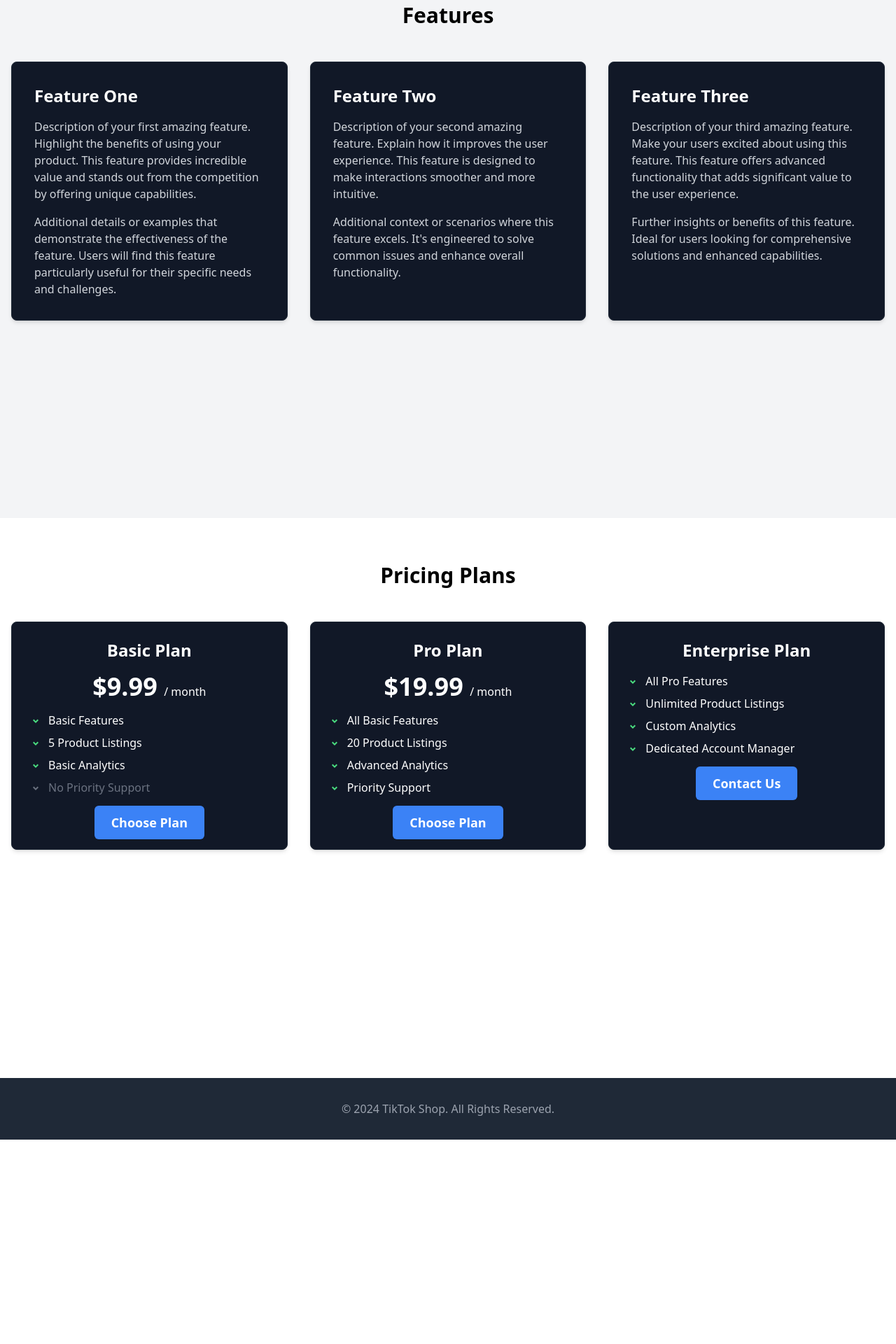
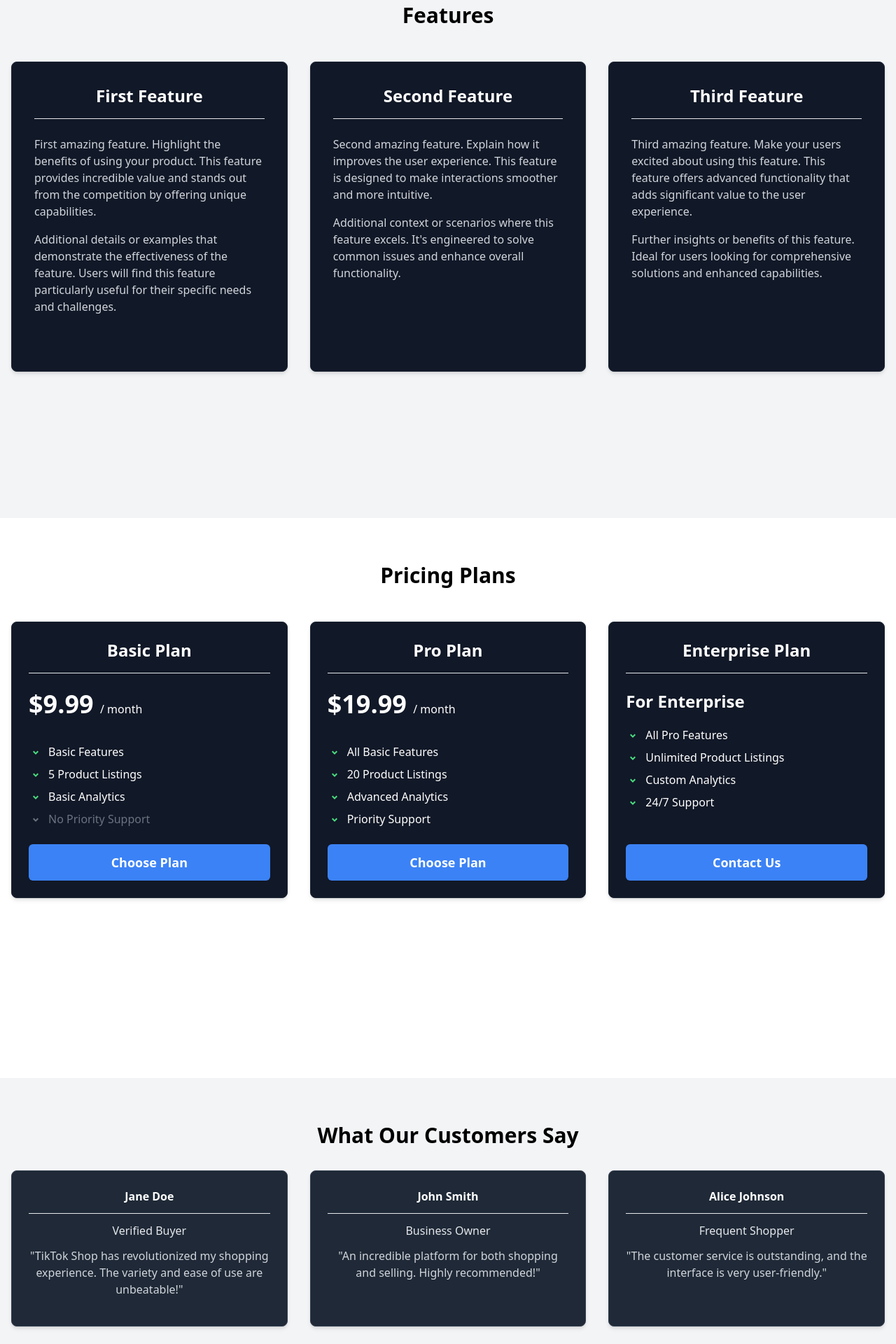
Before and after one commit to Ameer-Hamza289/Notification_System, a React (Vite) app in the folder notification_system/: page / in a window 1280 px wide. Shown: the part 860-2780 px from the top of the page at 70% size. Before the commit the page ends 2488 px from the top, so only its background shows below. Built offline with nearby package versions, Linux system fonts and the light colour scheme.

Commit message:
add one more section in home page and some changes in styling

```diff
--- a/notification_system/src/components/Home.tsx
+++ b/notification_system/src/components/Home.tsx
@@ -34,13 +34,13 @@ const Home: React.FC = () => {
         }}>
 
         <div className="text-center">
-          <h1 className="text-4xl font-bold mb-4 text-green-50">Welcome to TikTok Shop</h1>
-          <p className="text-xl mb-8">
+          <h1 className="text-4xl font-extrabold mb-4 text-white">Welcome to TikTok Shop</h1>
+          <p className="text-xl mb-8 font-extrabold">
             Your one-stop platform for shopping and selling amazing products
           </p>
           <a
             onClick={handleStarted}
-            className="text-blue-500 bg-white hover:bg-gray-100 px-6 py-3 rounded-md text-lg font-semibold cursor-pointer"
+            className="text-blue-500  bg-white hover:bg-gray-100 px-6 py-3 rounded-md text-lg font-semibold cursor-pointer"
           >
             Get Started
           </a>
@@ -56,20 +56,22 @@ const Home: React.FC = () => {
 
       {/* <!-- Feature One --> */}
 
-      <div className="p-8 bg-gray-900 text-white rounded-lg shadow-md border border-gray-800 transition-transform transform hover:scale-105 hover:bg-gray-800 hover:shadow-xl hover:shadow-gray-700 duration-300 ease-in-out text-left">
-        <h3 className="text-2xl font-semibold mb-4">Feature One</h3>
+      <div className="p-8  bg-gray-900 text-white rounded-lg shadow-md border border-gray-800 transition-transform transform hover:scale-105 hover:bg-gray-800 hover:shadow-xl hover:shadow-gray-700 duration-300 ease-in-out text-left">
+        <h3 className="text-2xl font-semibold mb-4 text-center">First Feature </h3>
+        <hr className="pb-6 "/>
         <p className="text-gray-300 mb-4 ">
-          Description of your first amazing feature. Highlight the benefits of using your product. This feature provides incredible value and stands out from the competition by offering unique capabilities.
+          First amazing feature. Highlight the benefits of using your product. This feature provides incredible value and stands out from the competition by offering unique capabilities.
         </p>
-        <p className="text-gray-300">
+        <p className="text-gray-300 pb-12">
           Additional details or examples that demonstrate the effectiveness of the feature. Users will find this feature particularly useful for their specific needs and challenges.
         </p>
       </div>
       {/* <!-- Feature Two --> */}
       <div className="p-8 bg-gray-900 text-white rounded-lg shadow-md border border-gray-800 transition-transform transform hover:scale-105 hover:bg-gray-800 hover:shadow-xl hover:shadow-gray-700 duration-300 ease-in-out text-left">
-        <h3 className="text-2xl font-semibold mb-4">Feature Two</h3>
+        <h3 className="text-2xl font-semibold mb-4 text-center">Second Feature </h3>
+        <hr className="pb-6 "/>
         <p className="text-gray-300 mb-4">
-          Description of your second amazing feature. Explain how it improves the user experience. This feature is designed to make interactions smoother and more intuitive.
+          Second amazing feature. Explain how it improves the user experience. This feature is designed to make interactions smoother and more intuitive.
         </p>
         <p className="text-gray-300">
           Additional context or scenarios where this feature excels. It's engineered to solve common issues and enhance overall functionality.
@@ -77,9 +79,10 @@ const Home: React.FC = () => {
       </div>
       {/* <!-- Feature Three --> */}
       <div className="p-8 bg-gray-900 text-white rounded-lg shadow-md border border-gray-800 transition-transform transform hover:scale-105 hover:bg-gray-800 hover:shadow-xl hover:shadow-gray-700 duration-300 ease-in-out text-left">
-        <h3 className="text-2xl font-semibold mb-4">Feature Three</h3>
+        <h3 className="text-2xl font-semibold mb-4 text-center">Third Feature</h3>
+        <hr className="pb-6 "/>
         <p className="text-gray-300 mb-4">
-          Description of your third amazing feature. Make your users excited about using this feature. This feature offers advanced functionality that adds significant value to the user experience.
+           Third amazing feature. Make your users excited about using this feature. This feature offers advanced functionality that adds significant value to the user experience.
         </p>
         <p className="text-gray-300">
           Further insights or benefits of this feature. Ideal for users looking for comprehensive solutions and enhanced capabilities.
@@ -91,15 +94,18 @@ const Home: React.FC = () => {
 
 
       {/* <!-- Pricing Section --> */}
-<section id="pricing" className="min-h-screen py-16 bg-white">
+
+      <section id="pricing" className="min-h-screen py-16 bg-white">
   <div className="max-w-7xl mx-auto px-4 text-center">
     <h2 className="text-3xl font-bold mb-12">Pricing Plans</h2>
+
     <div className="grid grid-cols-1 md:grid-cols-3 gap-8">
       {/* <!-- Basic Plan --> */}
-      <div className="p-6 bg-gray-900 text-white rounded-lg shadow-md border border-gray-800 transition-transform transform hover:scale-105 hover:bg-gray-800 hover:shadow-xl hover:shadow-gray-700 duration-300 ease-in-out">
+      <div className="p-6 bg-gray-900 text-white rounded-lg shadow-md border border-gray-800 transition-transform transform hover:scale-105 hover:bg-gray-800 hover:shadow-xl hover:shadow-gray-700 duration-300 ease-in-out h-full flex flex-col">
         <h3 className="text-2xl font-semibold mb-4">Basic Plan</h3>
-        <p className="text-4xl font-bold mb-4">$9.99 <span className="text-base font-medium">/ month</span></p>
-        <ul className="text-left mb-6 space-y-2">
+        <hr className="pb-6 "/>
+        <p className="text-4xl font-bold mb-4 text-left pb-5">$9.99 <span className="text-base font-medium">/ month</span></p>
+        <ul className="text-left mb-6 space-y-2 flex-grow">
           <li className="flex items-center">
             <svg className="w-5 h-5 text-green-400 mr-2" fill="currentColor" viewBox="0 0 20 20" xmlns="http://www.w3.org/2000/svg"><path d="M6 10l4 4 4-4-1.41-1.41L10 11.17l-2.59-2.58L6 10z"></path></svg>
             Basic Features
@@ -117,15 +123,16 @@ const Home: React.FC = () => {
             No Priority Support
           </li>
         </ul>
-        <a href="#register" className="bg-blue-500 text-white px-6 py-3 rounded-md text-lg font-semibold hover:bg-blue-600 transition duration-300">
+        <a href="#register" className="bg-blue-500 mt-16 text-white px-6 py-3 rounded-md text-lg font-semibold hover:bg-blue-600 transition duration-300 mt-auto">
           Choose Plan
         </a>
       </div>
       {/* <!-- Pro Plan --> */}
-      <div className="p-6 bg-gray-900 text-white rounded-lg shadow-md border border-gray-800 transition-transform transform hover:scale-105 hover:bg-gray-800 hover:shadow-xl hover:shadow-gray-700 duration-300 ease-in-out">
+      <div className="p-6 bg-gray-900 text-white rounded-lg shadow-md border border-gray-800 transition-transform transform hover:scale-105 hover:bg-gray-800 hover:shadow-xl hover:shadow-gray-700 duration-300 ease-in-out h-full flex flex-col">
         <h3 className="text-2xl font-semibold mb-4">Pro Plan</h3>
-        <p className="text-4xl font-bold mb-4">$19.99 <span className="text-base font-medium">/ month</span></p>
-        <ul className="text-left mb-6 space-y-2">
+        <hr className="pb-6 "/>
+        <p className="text-4xl font-bold mb-4 text-left pb-5">$19.99 <span className="text-base font-medium">/ month</span></p>
+        <ul className="text-left mb-6 space-y-2 flex-grow">
           <li className="flex items-center">
             <svg className="w-5 h-5 text-green-400 mr-2" fill="currentColor" viewBox="0 0 20 20" xmlns="http://www.w3.org/2000/svg"><path d="M6 10l4 4 4-4-1.41-1.41L10 11.17l-2.59-2.58L6 10z"></path></svg>
             All Basic Features
@@ -143,15 +150,16 @@ const Home: React.FC = () => {
             Priority Support
           </li>
         </ul>
-        <a href="#register" className="bg-blue-500 text-white px-6 py-3 rounded-md text-lg font-semibold hover:bg-blue-600 transition duration-300">
+        <a href="#register" className="bg-blue-500 text-white px-6 py-3 rounded-md text-lg font-semibold hover:bg-blue-600 transition duration-300 mt-auto">
           Choose Plan
         </a>
       </div>
       {/* <!-- Enterprise Plan --> */}
-      <div className="p-6 bg-gray-900 text-white rounded-lg shadow-md border border-gray-800 transition-transform transform hover:scale-105 hover:bg-gray-800 hover:shadow-xl hover:shadow-gray-700 duration-300 ease-in-out">
+      <div className="p-6 bg-gray-900 text-white rounded-lg shadow-md border border-gray-800 transition-transform transform hover:scale-105 hover:bg-gray-800 hover:shadow-xl hover:shadow-gray-700 duration-300 ease-in-out h-full flex flex-col">
         <h3 className="text-2xl font-semibold mb-4">Enterprise Plan</h3>
-        {/* <p className="text-4xl font-bold mb-4">Contact Us</p> */}
-        <ul className="text-left mb-6 space-y-2">
+        <hr className="pb-6 "/>
+        <h3 className="text-2xl font-semibold text-left pb-5">For Enterprise</h3>
+        <ul className="text-left mb-6 space-y-2 flex-grow">
           <li className="flex items-center">
             <svg className="w-5 h-5 text-green-400 mr-2" fill="currentColor" viewBox="0 0 20 20" xmlns="http://www.w3.org/2000/svg"><path d="M6 10l4 4 4-4-1.41-1.41L10 11.17l-2.59-2.58L6 10z"></path></svg>
             All Pro Features
@@ -166,10 +174,10 @@ const Home: React.FC = () => {
           </li>
           <li className="flex items-center">
             <svg className="w-5 h-5 text-green-400 mr-2" fill="currentColor" viewBox="0 0 20 20" xmlns="http://www.w3.org/2000/svg"><path d="M6 10l4 4 4-4-1.41-1.41L10 11.17l-2.59-2.58L6 10z"></path></svg>
-            Dedicated Account Manager
+            24/7 Support
           </li>
         </ul>
-        <a href="#contact" className="bg-blue-500 text-white px-6 py-3 rounded-md text-lg font-semibold hover:bg-blue-600 transition duration-300">
+        <a href="#contact" className="bg-blue-500 text-white px-6 py-3 rounded-md text-lg font-semibold hover:bg-blue-600 transition duration-300 mt-auto ">
           Contact Us
         </a>
       </div>
@@ -177,8 +185,47 @@ const Home: React.FC = () => {
   </div>
 </section>
 
+<section id="testimonials" className="py-16 bg-gray-100">
+  <div className="max-w-7xl mx-auto px-4 text-center">
+    <h2 className="text-3xl font-bold text-black mb-8">What Our Customers Say</h2>
+    <div className="flex flex-col md:flex-row md:space-x-8">
+      {/* Testimonial 1 */}
+      <div className="flex-1 p-6 bg-gray-800 text-white rounded-lg shadow-md border border-gray-700 transition-transform transform hover:scale-105 hover:bg-gray-700 hover:shadow-xl hover:shadow-gray-600 duration-300 ease-in-out flex flex-col">
+        <p className="font-semibold mb-3">Jane Doe</p>
+        <hr className="w-full"/>
 
+        <p className="text-gray-200 font-medium m-3">Verified Buyer</p>
+        <p className="text-gray-300 mb-4 flex-grow">
+          "TikTok Shop has revolutionized my shopping experience. The variety and ease of use are unbeatable!"
+        </p>
+      </div>
 
+      {/* Testimonial 2 */}
+      <div className="flex-1 p-6 bg-gray-800 text-white rounded-lg shadow-md border border-gray-700 transition-transform transform hover:scale-105 hover:bg-gray-700 hover:shadow-xl hover:shadow-gray-600 duration-300 ease-in-out flex flex-col mt-4 md:mt-0">
+        <p className="font-semibold mb-3">John Smith</p>
+        <hr className="w-full"/>
+
+        <p className="text-gray-200 font-medium m-3">Business Owner</p>
+        <p className="text-gray-300 mb-4 flex-grow">
+          "An incredible platform for both shopping and selling. Highly recommended!"
+        </p>
+      </div>
+
+      {/* Testimonial 3 */}
+      <div className="flex-1 p-6 bg-gray-800 text-white rounded-lg shadow-md border border-gray-700 transition-transform transform hover:scale-105 hover:bg-gray-700 hover:shadow-xl hover:shadow-gray-600 duration-300 ease-in-out flex flex-col mt-4 md:mt-0">
+        <p className="font-semibold pb-3">Alice Johnson</p>
+        <hr className="w-full"/>
+        <p className="text-gray-200 font-medium m-3">Frequent Shopper</p>
+        <p className="text-gray-300 mb-4 flex-grow">
+          "The customer service is outstanding, and the interface is very user-friendly."
+        </p>
+      </div>
+
+      {/* Testimonial 4 */}
+
+    </div>
+  </div>
+</section>
 
       {/* Footer */}
       <footer className="bg-gray-800 text-white py-8">
--- a/notification_system/src/components/Login.tsx
+++ b/notification_system/src/components/Login.tsx
@@ -37,8 +37,9 @@ const Login: React.FC<LoginProps> = ({ setToken }) => {
   return (
     <div className="min-h-screen flex items-center justify-center bg-gray-900">
       <div className="bg-gray-800 p-8 rounded-lg shadow-white max-w-md w-full transition-all hover:scale-105">
-        <h2 className="text-3xl font-bold text-center text-white mb-6">Login</h2>
-        <form onSubmit={handleSubmit} className="space-y-4">
+        <h2 className="text-3xl font-bold text-center text-white mb-4">Login</h2>
+        <hr className='w-full mb-8'/>
+        <form onSubmit={handleSubmit} className="space-y-6">
           <input
             type="email"
             name="email"
@@ -62,8 +63,8 @@ const Login: React.FC<LoginProps> = ({ setToken }) => {
             Login
           </button>
         </form>
-        <p className="text-center mt-4 text-gray-400">
-          A new user?{' '}
+        <p className="text-center mt-10 text-gray-400">
+          A new user ?{' '}
           <Link to="/register" className="text-blue-400 hover:underline transition-colors duration-300">
             Create/Register now
           </Link>
--- a/notification_system/src/components/Registration.tsx
+++ b/notification_system/src/components/Registration.tsx
@@ -29,8 +29,9 @@ const Registration: React.FC = () => {
   return (
     <div className="min-h-screen flex items-center justify-center bg-gray-900">
       <div className="bg-gray-800 text-white p-8 rounded-lg shadow-lg max-w-md w-full transition-all hover:scale-105">
-        <h2 className="text-2xl font-bold text-center mb-6">Register</h2>
-        <form onSubmit={handleSubmit} className="space-y-4">
+        <h2 className="text-2xl font-bold text-center mb-2">Register</h2>
+        <hr className='w-full mb-8'/>
+        <form onSubmit={handleSubmit} className="space-y-7">
           <input
             type="text"
             name="username"
@@ -57,7 +58,7 @@ const Registration: React.FC = () => {
           />
           <button
             type="submit"
-            className="w-full p-3 bg-blue-500 text-white rounded-md hover:bg-blue-600 focus:outline-none focus:ring-2 focus:ring-blue-600 transition-all"
+            className="w-full p-3 bg-blue-500 text-white rounded-md hover:bg-blue-600 focus:outline-none focus:ring-2 focus:ring-blue-600 transition-all mt-4"
           >
             Register
           </button>
```
